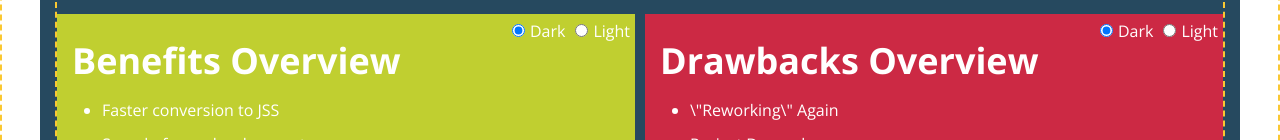
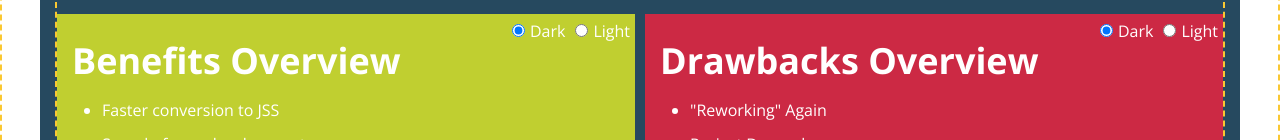
Before and after one commit to unumux/tw-casestudy, a Next.js app: page / in a window 1280 px wide. Shown: the part 660-800 px from the top of the page. Built offline with nearby package versions, Linux system fonts and the light colour scheme.

Commit message:
fixing theme AGAIN

```diff
--- a/src/pages/index.tsx
+++ b/src/pages/index.tsx
@@ -102,7 +102,7 @@ export default function Home() {
                   >
                     <Content heading="Drawbacks Overview" content="" />
                     <ul>
-                      <li>\"Reworking\" Again</li>
+                      <li>&quot;Reworking&quot; Again</li>
                       <li>Project Dependency</li>
                       <li>Learning Curve</li>
                       <li>Verbose Class Names</li>
```
